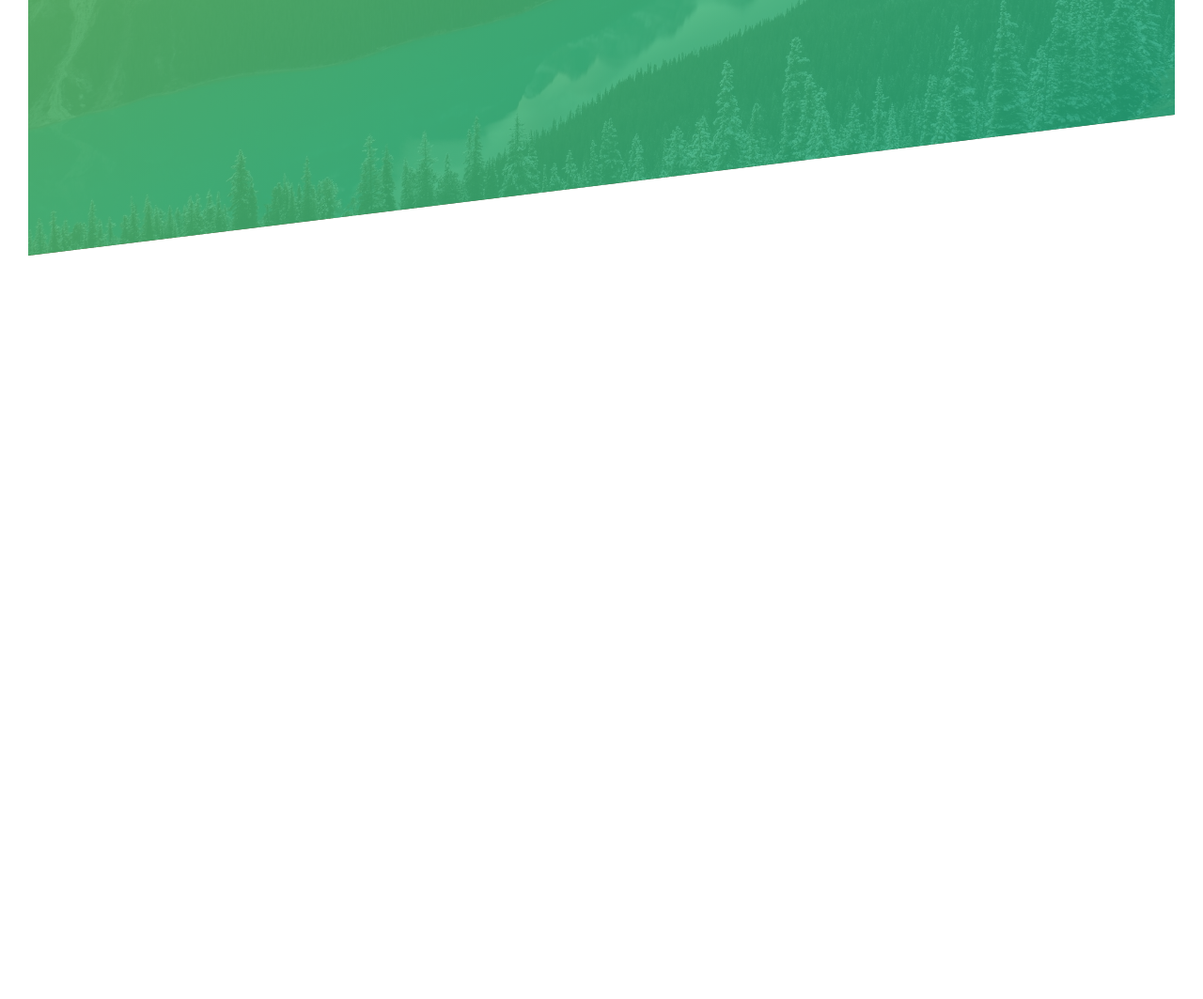
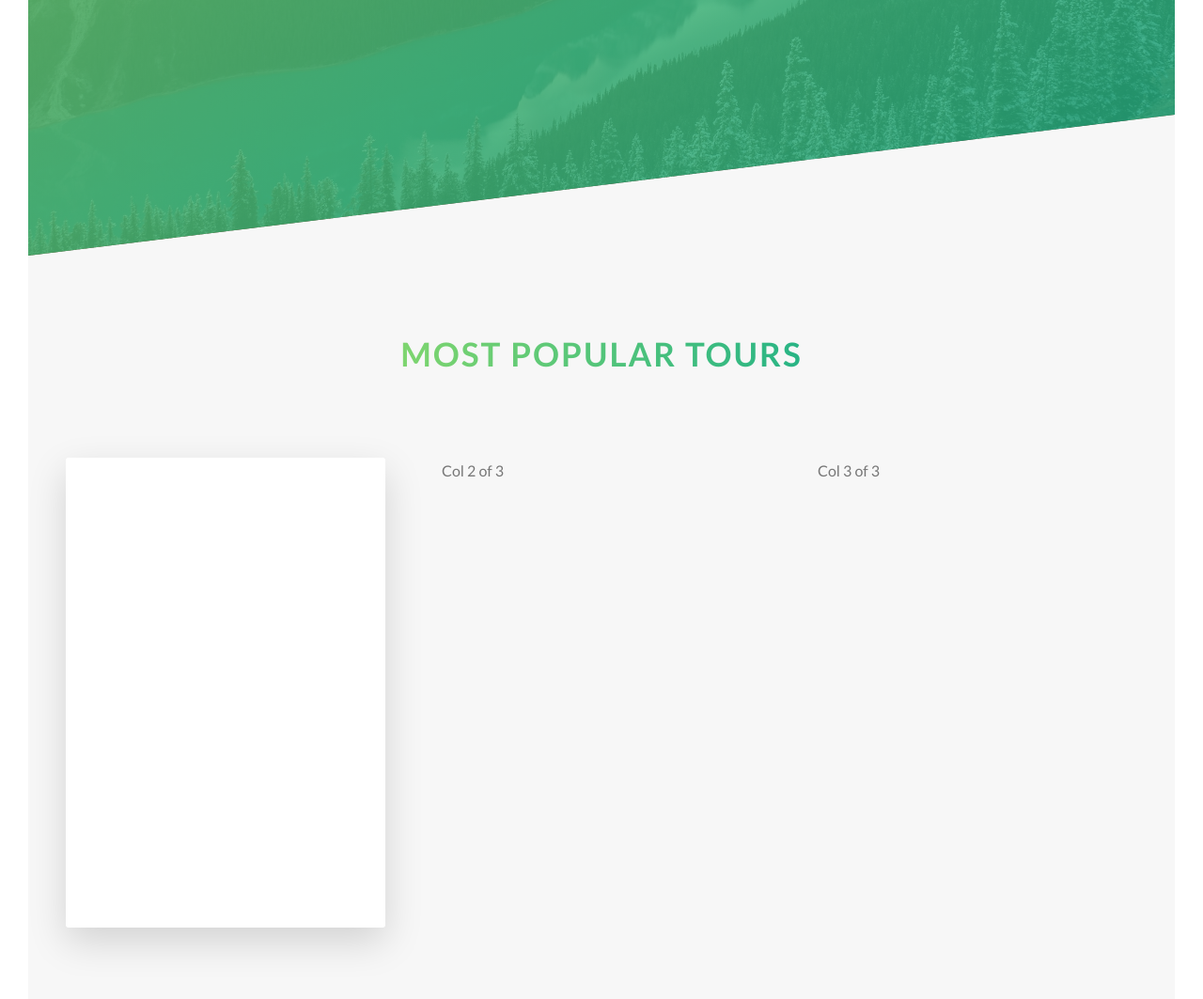
Before and after one commit to NortonNice/Natours, a website: page index.html in a window 1280 px wide. Shown: the part 1988-3051 px from the top of the page at 94% size. Before the commit the page ends 2260 px from the top, so only its background shows below. Drawn offline with Linux system fonts and the light colour scheme.

Commit message:
created card component, added styling and animations

```diff
--- a/index.html
+++ b/index.html
@@ -4,9 +4,7 @@
 <head>
     <meta charset="UTF-8">
     <meta name="viewport" content="width=device-width, initial-scale=1.0">
-
     <link href="https://fonts.googleapis.com/css?family=Lato:100,300,400,700,900" rel="stylesheet">
-
     <link rel="stylesheet" href="css/icon-font.css">
     <link rel="stylesheet" href="css/style.css">
     <link rel="shortcut icon" type="image/png" href="img/favicon.png">
@@ -109,6 +107,31 @@
                     </div>
                 </div>
         </section>
+        <section class="section-tours">
+            <div class="u-center-text u-margin-bottom-big">
+                <h2 class="heading-secondary">
+                    Most Popular Tours
+                </h2>
+            </div>
+            <div class="row">
+                <div class="col-1-of-3">
+                    <div class="card">
+                        <div class="card__side card__side--front">
+                            FRONT
+                        </div>
+                        <div class="card__side card__side--back card__side card__side--back-1">
+                                BACK
+                            </div>
+                    </div>
+                </div>
+                <div class="col-1-of-3">
+                    Col 2 of 3
+                </div>
+                <div class="col-1-of-3">
+                    Col 3 of 3
+                </div>
+            </div>
+        </section>
     </main>
 
 
--- a/sass/abstracts/_variables.scss
+++ b/sass/abstracts/_variables.scss
@@ -2,6 +2,12 @@
 $color-primary: #55c57a;
 $color-primary-light: #7ed56f;
 $color-primary-dark: #28b485;
+
+$color-secondary-light: #ffb900;
+$color-secondary-dark: #ff7730;
+
+$color-tertiary-light: #2998ff;
+$color-tertiary-dark: #5643fa;
 
 $color-grey-light-1: #f7f7f7;
 
--- /dev/null
+++ b/sass/components/_card.scss
@@ -0,0 +1,42 @@
+.card {
+    perspective: 150rem;
+    -moz-perspective: 150rem;
+    position: relative;
+    height: 50rem;
+
+    &__side {
+        color: #fff;
+        font-size: 2rem;
+        height: 50rem;
+        transition: all .8s ease;
+        position: absolute;
+        top: 0;
+        left: 0;
+        width: 100%;
+        backface-visibility: hidden;
+        border-radius: 3px;
+        box-shadow: 0 1.5rem 4rem rgba($color-black, .15);
+
+        &--front {
+            background-color: $color-white;
+        }
+
+        &--back {
+            background-color: green;
+            transform: rotateY(180deg);
+
+            &-1 {
+                background-image: linear-gradient(to right bottom, $color-secondary-light, $color-secondary-dark)
+            }
+        }
+    }
+
+    &:hover &__side--front{
+        transform: rotateY(180deg);
+    }
+
+    &:hover &__side--back{
+        transform: rotateY(0);
+    }
+
+}
--- a/sass/main.scss
+++ b/sass/main.scss
@@ -8,6 +8,7 @@
 @import "base/utilities";
 
 @import "components/button";
+@import "components/card";
 @import "components/composition";
 @import "components/feature-box";
 
--- a/sass/pages/_home.scss
+++ b/sass/pages/_home.scss
@@ -18,3 +18,9 @@
         transform: skewY(7deg);
     }
 }
+
+.section-tours {
+    background-color: $color-grey-light-1;
+    padding: 25rem 0 50rem 0;
+    margin-top: -10rem;
+}
```
Also changed, not shown: css/style.css.
